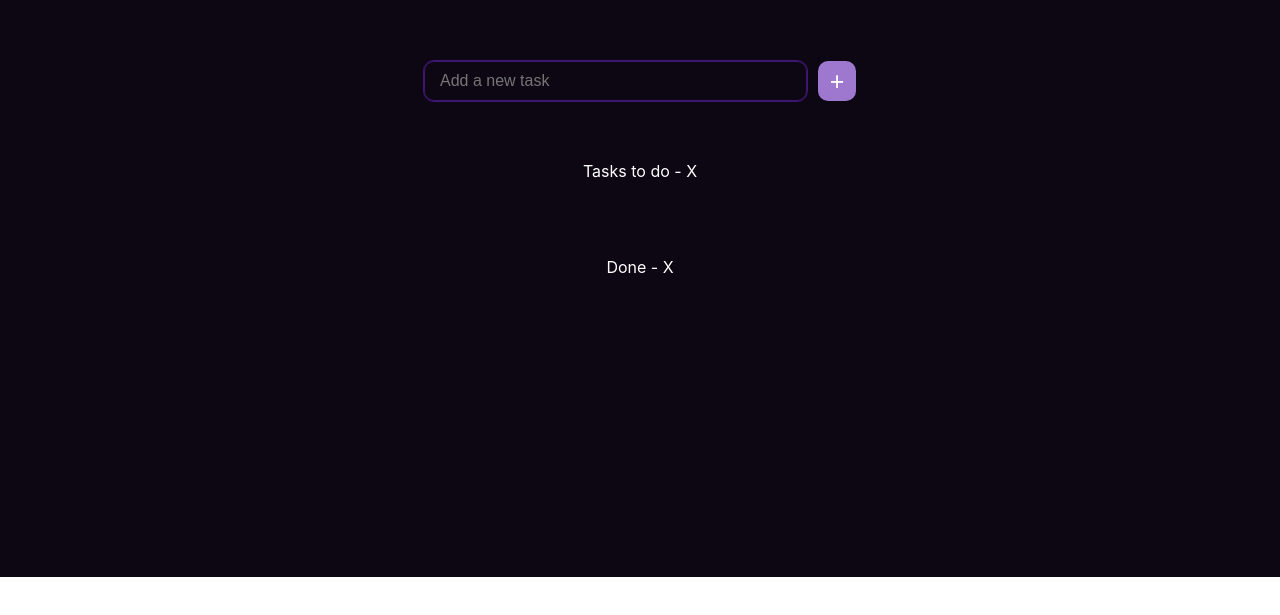
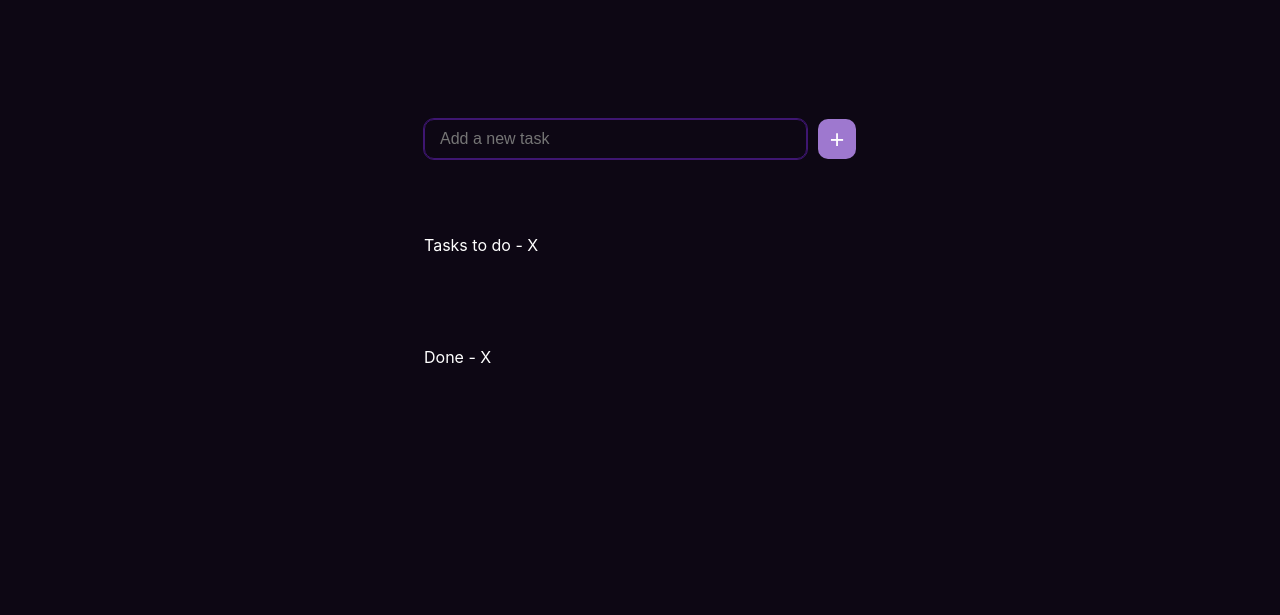
Before and after one commit to Mahred1/Todo-app-V1, a React (Create React App) app: page / in a window 1280 px wide. Shown: the part 223-838 px from the top of the page. Before the commit the page ends 800 px from the top, so only its background shows below. Built offline with nearby package versions, Linux system fonts and the light colour scheme.

Commit message:
finished styling the todo containers

```diff
--- a/src/TasksDone.js
+++ b/src/TasksDone.js
@@ -1,7 +1,7 @@
 function TasksDone() {
     return (
-        <div>
-           <p>Done - X</p>
+        <div className="container">
+           <p className="title">Done - X</p>
         </div>
     )
 }
--- a/src/TasksToDo.js
+++ b/src/TasksToDo.js
@@ -1,7 +1,7 @@
 function TasksToDo() {
     return (
-        <div>
-            Tasks to do - X
+        <div className="container">
+            <p className="title">Tasks to do - X</p>
         </div>
     )
 }
--- a/src/index.css
+++ b/src/index.css
@@ -7,6 +7,8 @@ body {
   -moz-osx-font-smoothing: grayscale;
   color: white;
   overflow-x: hidden;
+  background-color: #0d0714;
+
 
 }
 
@@ -15,14 +17,15 @@ code {
     monospace;
 }
 .app {
-  min-width: 100vw;
+  max-width: 432px;
   min-height: 100vh;
+  padding-top: 74px;
+  margin: auto;
   display: flex;
   flex-direction: column;
   justify-content: center;
   align-items: center;
   row-gap: 60px;
-  background-color: #0d0714;
 }
 
 .header {
@@ -51,3 +54,15 @@ header .input {
   font-size: 16px;
   font-weight: 400;
 }
+
+.container{
+  width: 100%;
+  display: flex;
+  flex-direction: column;
+  column-gap: 16px;
+}
+.title{
+  font-size: 16px;
+  font-weight: 400;
+  text-align: left;
+}
```
